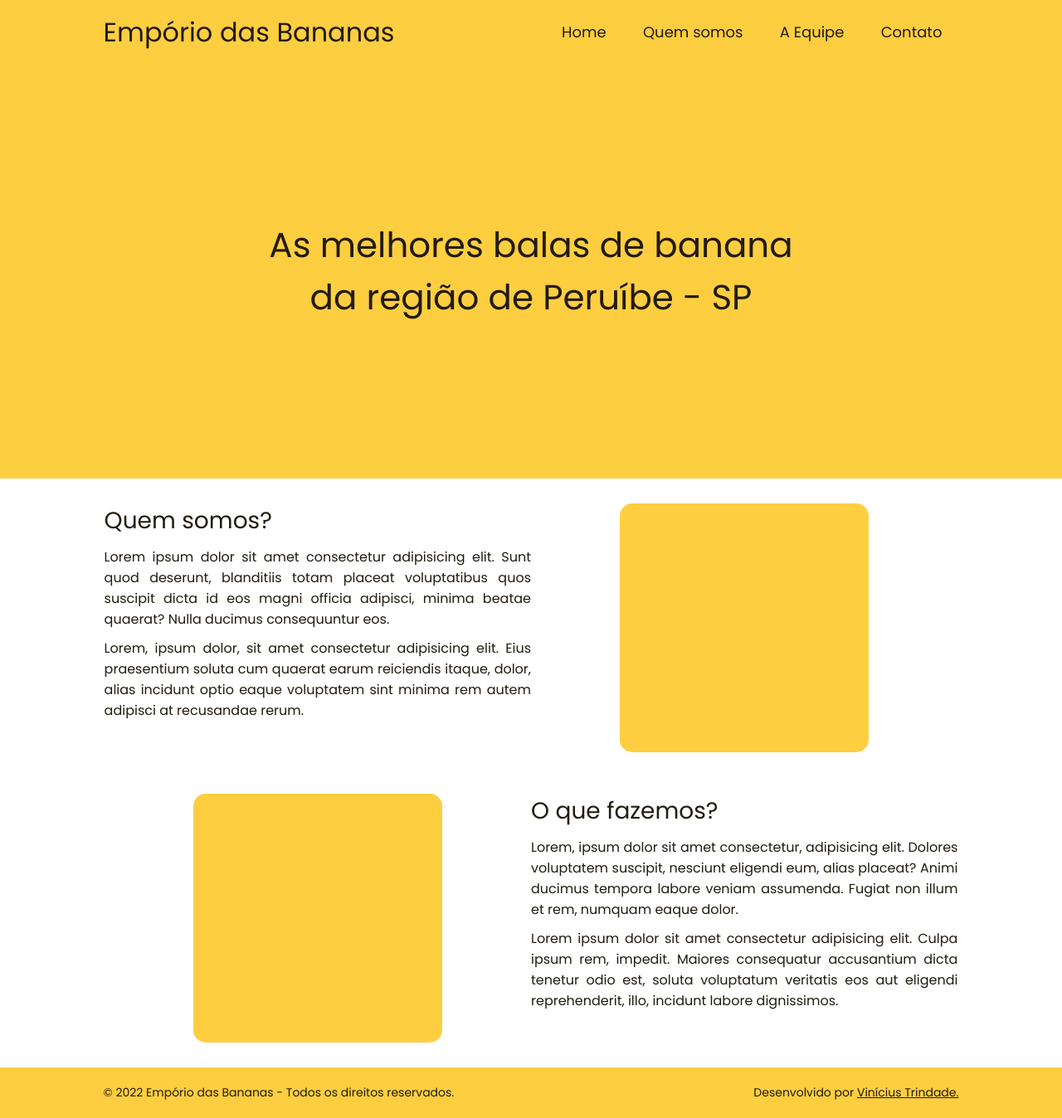
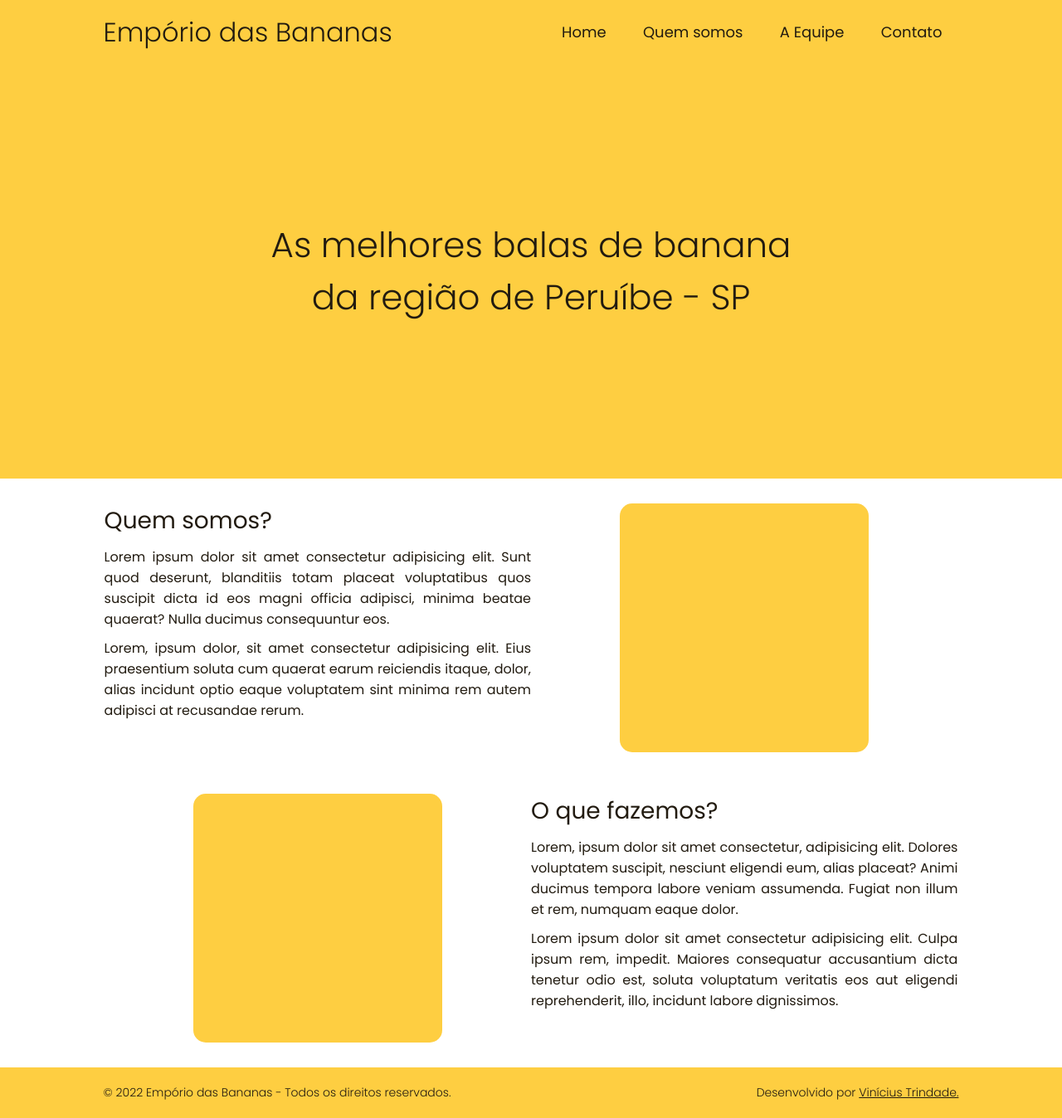
Before and after one commit to viniciustlima/emporio, a PHP site: page / in a window 1280 px wide. Shown: the whole page at 83% size. Run offline with PHP 8.4, Linux system fonts and the light colour scheme; some libraries are stand-ins or nearby versions.

Commit message:
change font import

```diff
--- a/styles/style.css
+++ b/styles/style.css
@@ -1,4 +1,4 @@
-@import url("http://fonts.googleapis.com/css?family=Poppins");
+@import url('https://fonts.googleapis.com/css2?family=Poppins:ital,wght@0,100;0,200;0,300;0,400;0,500;0,600;0,700;0,800;0,900;1,100;1,200;1,300;1,400;1,500;1,600;1,700;1,800;1,900&display=swap');
 
 * {
 	padding: 0;
```
